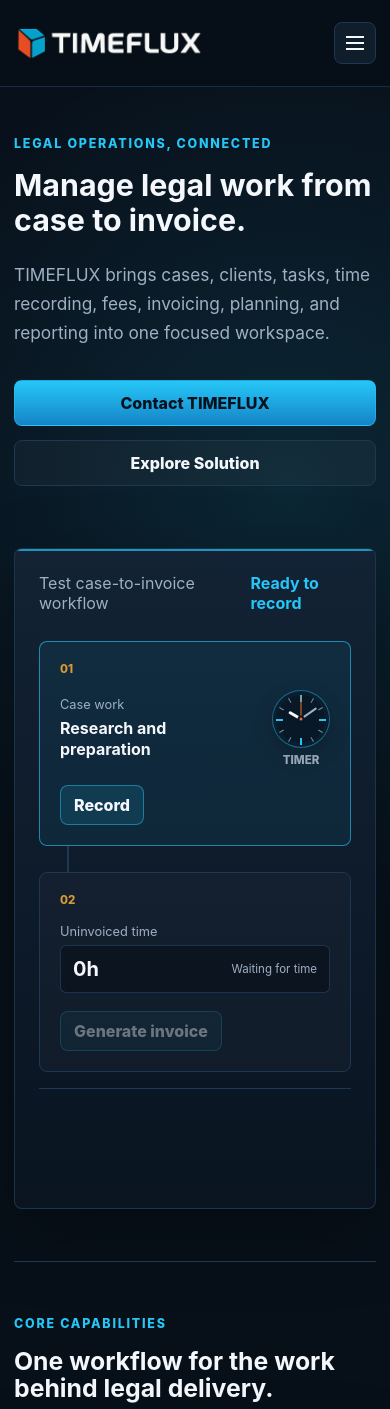
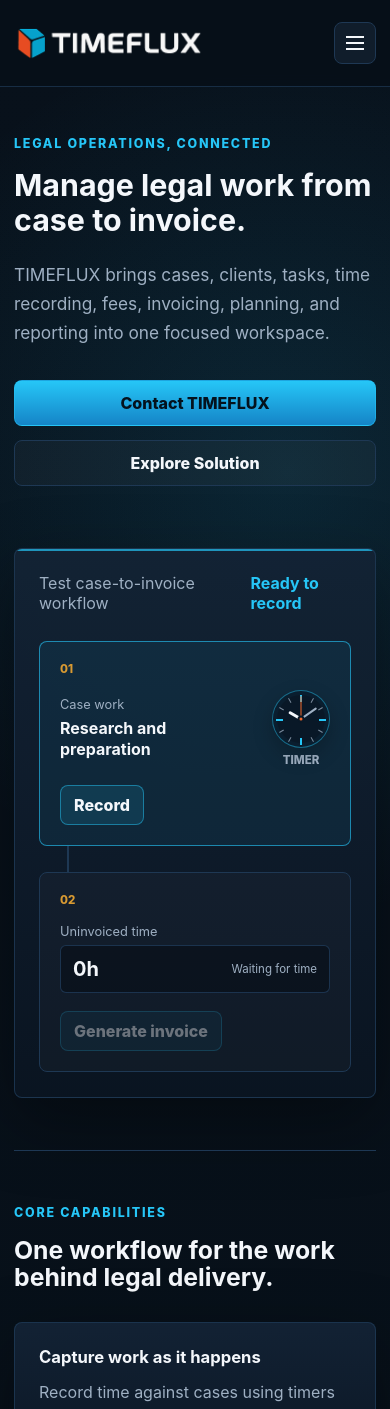
Before and after one commit to timeflux-website/site, a React (Vite) app: page / in a window 390 px wide. Shown: the top 1409 px of the page. Built offline with nearby package versions, Linux system fonts and the light colour scheme.

Commit message:
Add files via upload

```diff
--- a/src/styles.css
+++ b/src/styles.css
@@ -287,7 +287,7 @@ p {
 }
 
 .workflow-demo {
-  min-height: 430px;
+  min-height: 0;
 }
 
 .workflow-demo::after {
@@ -579,27 +579,36 @@ p {
 
 .invoice-result {
   display: grid;
+  max-height: 0;
   grid-template-columns: 62px minmax(0, 1fr) auto;
   align-items: center;
   gap: 16px;
-  min-height: 96px;
-  margin-top: 16px;
-  border-top: 1px solid var(--line);
-  padding-top: 16px;
+  overflow: hidden;
+  margin-top: 0;
+  border-top: 1px solid transparent;
+  padding-top: 0;
+  opacity: 0;
+  transform: translateY(8px);
   transition:
+    max-height 260ms ease,
+    margin-top 260ms ease,
+    border-color 260ms ease,
+    padding-top 260ms ease,
     opacity 260ms ease,
     transform 260ms ease;
+  visibility: hidden;
 }
 
 .invoice-result.is-visible {
+  max-height: 260px;
+  min-height: 96px;
+  margin-top: 16px;
+  border-top-color: var(--line);
+  padding-top: 16px;
   opacity: 1;
   transform: translateY(0);
+  visibility: visible;
 }
-
-.invoice-result.is-prompt {
-  grid-template-columns: 1fr;
-}
-
 .invoice-result p {
   margin-bottom: 4px;
   font-size: 0.76rem;
@@ -1348,7 +1357,7 @@ p {
   }
 
   .workflow-demo {
-    min-height: 520px;
+    min-height: 0;
   }
 
   .workflow-track {
```
